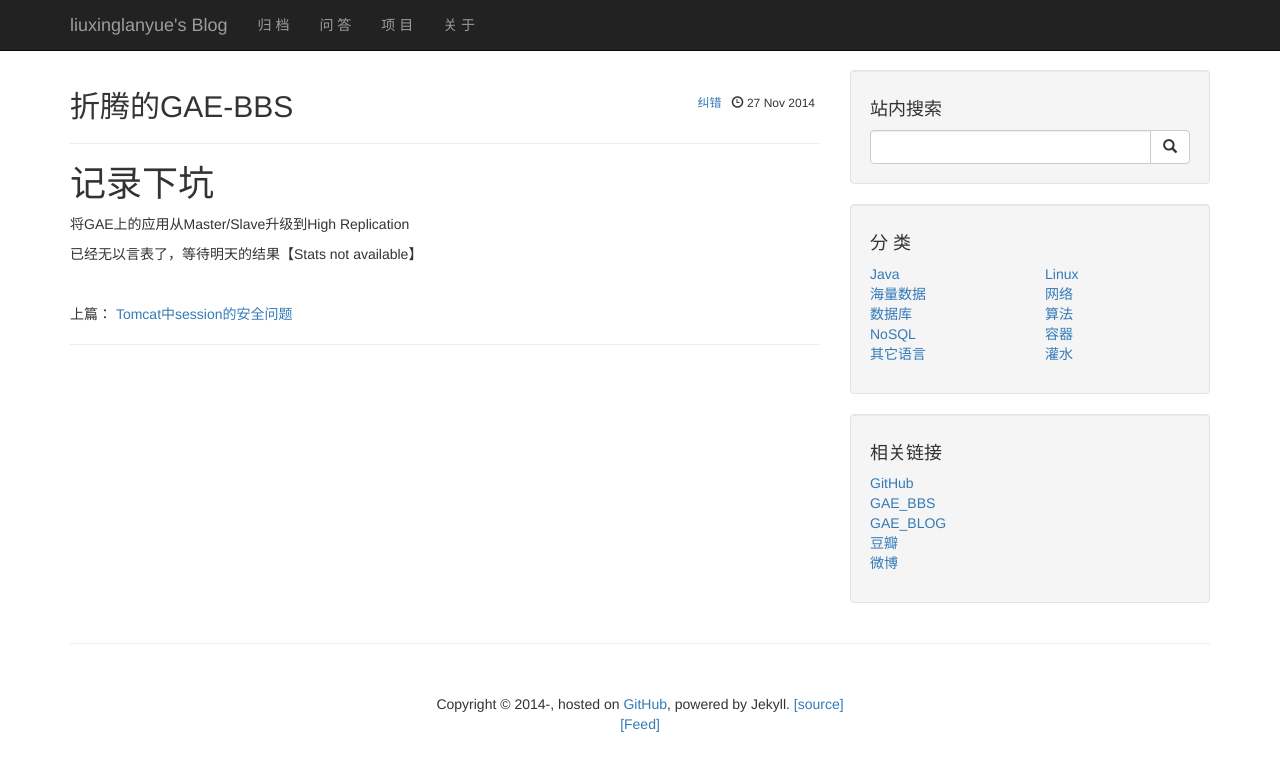
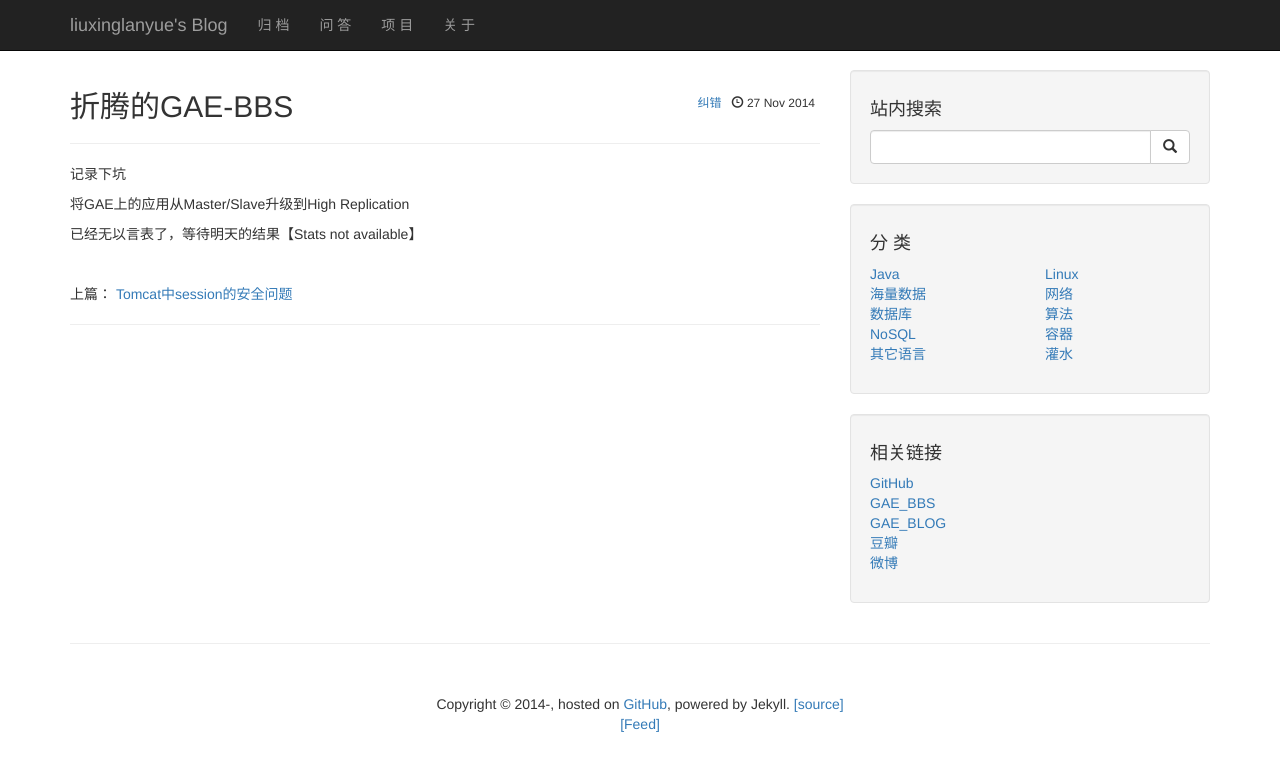
Before and after one commit to liuxinglanyue/blog, a Jekyll site: the page built from _posts/2014-11-27-gae-bbs.markdown, in a window 1280 px wide. Shown: the top 771 px of the page. Built offline with Jekyll 4.4.1, drawn with Linux system fonts in a browser that asks for light colours; nearby versions of some CDN libraries; Markdown is read by kramdown in place of the engine named in the settings; comment, search, counter and statistics services are not loaded.

```diff
--- a/_posts/2014-11-27-gae-bbs.markdown
+++ b/_posts/2014-11-27-gae-bbs.markdown
@@ -5,7 +5,7 @@ title:  "折腾的GAE-BBS"
 tags: [gae,bbs]
 ---
 
-#记录下坑
+记录下坑
 
 将GAE上的应用从Master/Slave升级到High Replication
 
```
